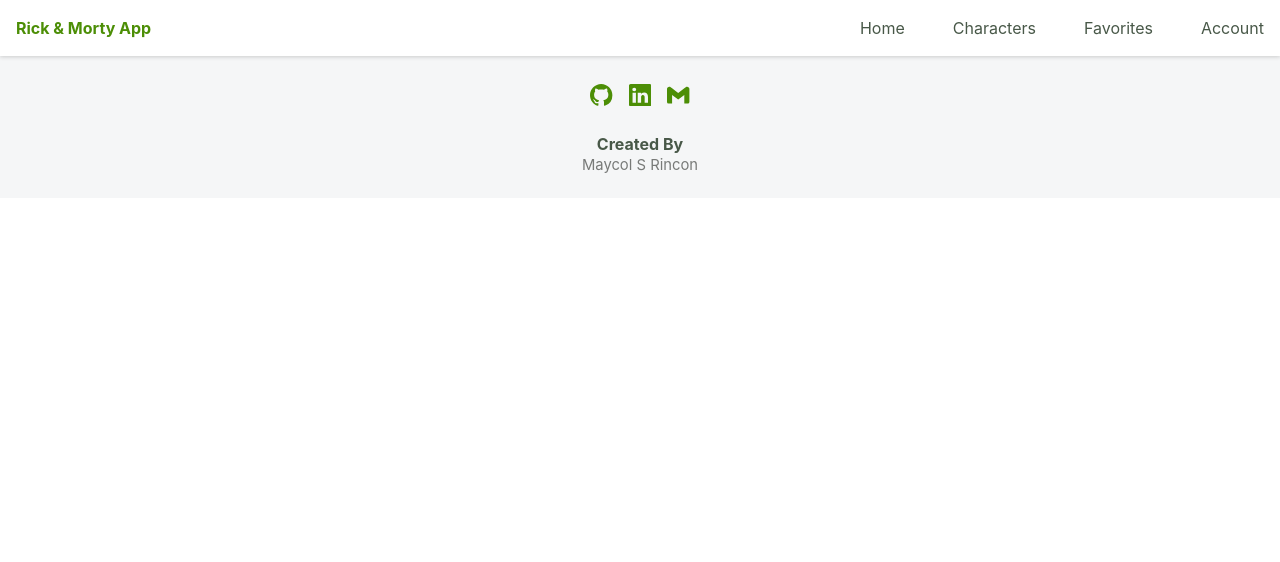
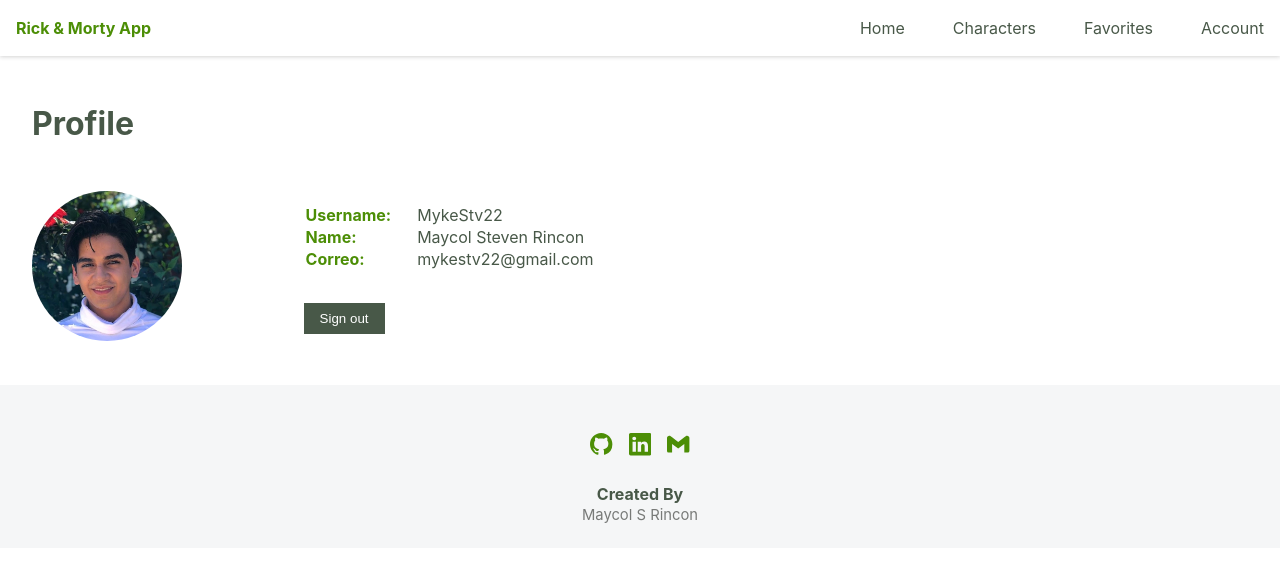
Before and after one commit to MykeStv/rick-morty-app, a React (Create React App) app: page /account in a window 1280 px wide. Shown: the top 562 px of the page. Built offline with nearby package versions, Linux system fonts and the light colour scheme.

Commit message:
Profile agregado

```diff
--- a/src/actions/index.js
+++ b/src/actions/index.js
@@ -10,7 +10,7 @@
     let dataAPI = []
 
     api.get('/').then(res => {
-        console.log(res.data)
+        // console.log(res.data)
         res.data.results.map(e => e.fav = false)
         dataAPI = res.data.results
         getNextPage(res.data.info.next)
--- a/src/containers/Account.jsx
+++ b/src/containers/Account.jsx
@@ -1,8 +1,38 @@
 import React from 'react'
+import '../style/account.scss'
 
 const Account = () => {
     return (
-        <div>Account</div>
+        <div className="account">
+            <h1 className='title'>Profile</h1>
+            <div className='content'>
+
+                <div className="profile">
+                    <img src={require('../image/profile_img.jpg')} alt="profile-photo" />
+                </div>
+
+                <div className="description">
+                    <table>
+                        <tbody>
+                            <tr>
+                                <th>Username:</th>
+                                <td>MykeStv22</td>
+                            </tr>
+                            <tr>
+                                <th>Name:</th>
+                                <td>Maycol Steven Rincon</td>
+                            </tr>
+                            <tr>
+                                <th>Correo:</th>
+                                <td>mykestv22@gmail.com</td>
+                            </tr>
+                        </tbody>
+                    </table>
+                    <button className='signout'>Sign out</button>
+                </div>
+
+            </div>
+        </div>
     )
 }
 
--- a/src/containers/Characters.jsx
+++ b/src/containers/Characters.jsx
@@ -47,7 +47,6 @@
                         placeholder='Search 🔎'
                         onChange={handleSearch}
                     />
-
                 </form>
 
             </div>
--- a/src/containers/Favorites.jsx
+++ b/src/containers/Favorites.jsx
@@ -17,10 +17,27 @@
         }))
     }, [])
 
+    const handleSearch = (e) => {
+        setCharacterFav(charactersData.filter(character => {
+            return character.fav === true
+        })
+            .filter(
+                item => item.name.toUpperCase().includes(e.target.value.toUpperCase()))
+        )
+    }
+
     return (
         <div className='favorites'>
             <div className="bar">
                 <h1 className='title'>Favorites</h1>
+                <form className='filter'>
+                    <input
+                        className='search'
+                        type="text"
+                        placeholder='Search 🔎'
+                        onChange={handleSearch}
+                    />
+                </form>
             </div>
 
             <div className='card-container'>
--- a/src/containers/Home.jsx
+++ b/src/containers/Home.jsx
@@ -1,13 +1,21 @@
 import React from 'react'
+import { useNavigate } from 'react-router-dom'
 import '../style/home.scss'
 
 const Home = () => {
+
+    const navigate = useNavigate()
+
+    const handleClick = () => {
+        navigate('/characters')
+    }
+
     return (
         <div className='home'>
             <div className="images">
                 <img
                     className='portal_img'
-                    src={require('../image/rick_morty_portal.png')} alt="" srcset=""
+                    src={require('../image/rick_morty_portal.png')} alt="rick and morty"
                 />
             </div>
             <div className='content'>
@@ -17,9 +25,18 @@
                 <div className='description'>
                     <p className='info'>
                         This is an application that uses the
-                        <a href="https://rickandmortyapi.com/"> Rick and morty api</a>
+                        <a href="https://rickandmortyapi.com/"> Rick and morty api </a>
+                        and built in React.
+                        <br />
+                        Also, it's full responsible, so get it a try.
+
                     </p>
-                    <button className='btn_characters'>See Characters</button>
+                    <button
+                        className='btn_characters'
+                        onClick={handleClick}
+                    >
+                        See Characters
+                    </button>
                 </div>
             </div>
         </div>
--- /dev/null
+++ b/src/style/account.scss
@@ -0,0 +1,67 @@
+$color-background: #f5f6f7;
+$color-icons: #4c8e06;
+$color-icons2: #73d802;
+$color-title: #485848;
+$color-gray-dark2: #1f251f;
+$color-text: #787a78;
+
+@mixin page-padding {
+  padding: 6.5rem 2rem 2.5rem;
+}
+
+.account {
+  @include page-padding();
+
+  .title {
+    color: $color-title;
+    margin-bottom: 3rem;
+  }
+
+  .content {
+    display: flex;
+    align-items: center;
+    column-gap: 10%;
+
+    .profile {
+      img {
+        width: 150px;
+        border-radius: 50%;
+      }
+    }
+
+    .description {
+      table {
+        text-align: left;
+      }
+      th {
+        color: $color-icons;
+        padding-right: 1.5rem;
+      }
+      tr {
+        color: $color-title;
+      }
+      .signout {
+        margin-top: 2rem;
+        background-color: $color-title;
+        color: #fff;
+        padding: 0.5rem 1rem;
+        transition: 0.2s;
+
+        &:hover {
+          background: $color-icons;
+        }
+      }
+    }
+  }
+
+  @media screen and (max-width: 550px) {
+    .content {
+      flex-direction: column;
+      row-gap: 2rem;
+
+      .description {
+        text-align: center;
+      }
+    }
+  }
+}
--- a/src/style/footer.scss
+++ b/src/style/footer.scss
@@ -15,7 +15,7 @@
   @include flex();
   text-align: center;
   flex-direction: column;
-  padding: 4rem 0 1.5rem;
+  padding: 3rem 0 1.5rem;
   row-gap: 1.75rem;
 
   .media {
--- a/src/style/home.scss
+++ b/src/style/home.scss
@@ -51,3 +51,31 @@
     }
   }
 }
+
+@media screen and (min-width: 767px) {
+  .home {
+    .images {
+      text-align: center;
+
+      .portal_img {
+        width: 600px;
+      }
+    }
+  }
+}
+@media screen and (min-width: 1060px) {
+  .home {
+    display: flex;
+    justify-content: center;
+    column-gap: 6rem;
+
+    .content {
+      display: flex;
+      flex-direction: column;
+      row-gap: 0.5rem;
+      .title {
+        font-size: 2.5rem;
+      }
+    }
+  }
+}
--- a/src/style/style.scss
+++ b/src/style/style.scss
@@ -40,7 +40,7 @@
 }
 
 @mixin page-padding {
-  padding: 7rem 2rem 2.5rem;
+  padding: 6.5rem 2rem 2.5rem;
 }
 
 // ---->> BASE <<----
@@ -150,6 +150,7 @@
   width: 100%;
   .title {
     color: $color-gray-dark;
+    margin-bottom: 0.5rem;
   }
 
   .filter {
```
Also changed, not shown: src/image/profile_img.jpg (added).
